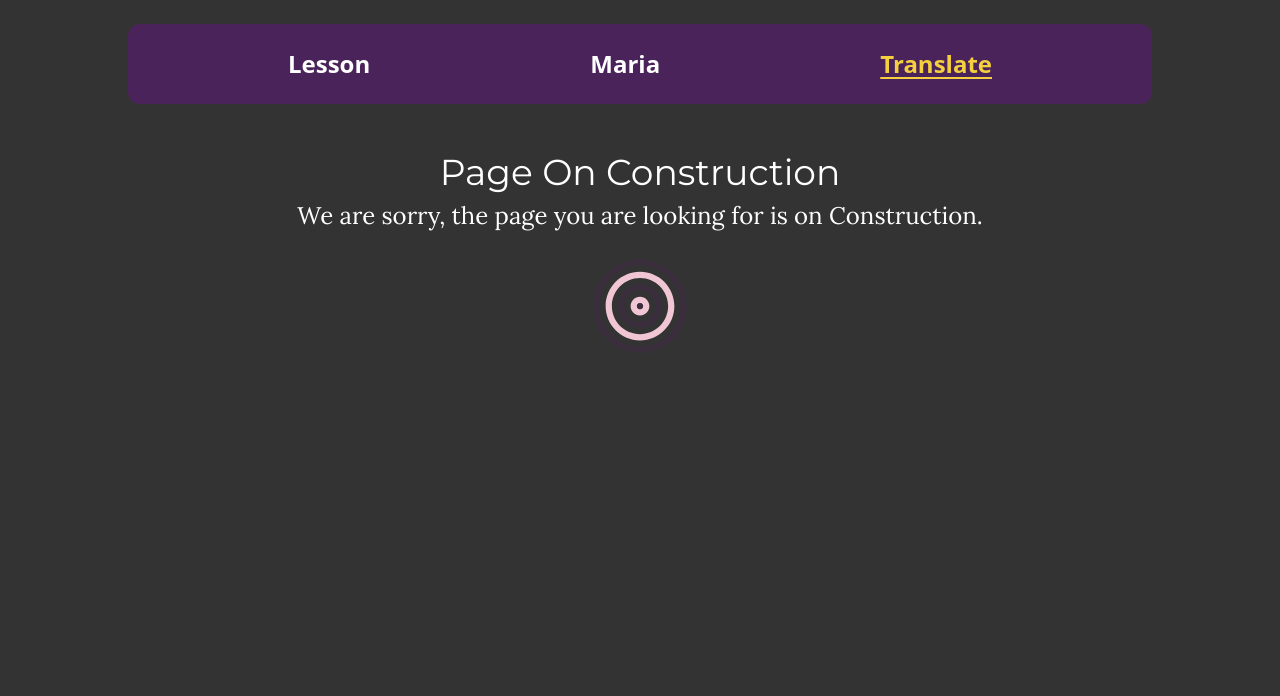
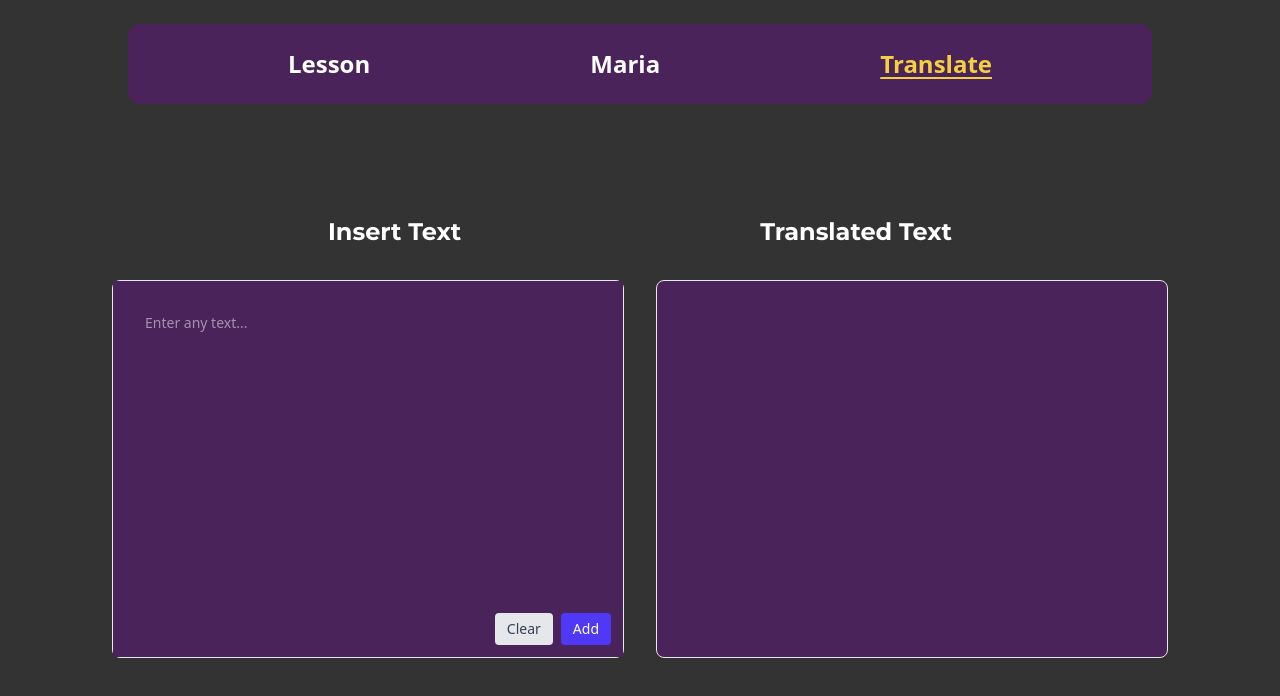
Before and after one commit to BetaCoder28/maria, a React (Vite) app: page /translate in a window 1280 px wide. Shown: the top 696 px of the page. Built offline with nearby package versions, Linux system fonts and the light colour scheme.

Commit message:
Translate added

```diff
--- a/src/Components/Feedback/index.jsx
+++ b/src/Components/Feedback/index.jsx
@@ -1,6 +1,6 @@
 const Feedback = () => {
     return(
-        <div className="w-full h-auto bg-[#4A235A] mt-18 ml-2 rounded-xl md:w-4/5 lg:w-4/5">
+        <div className="w-full border border-white h-auto bg-[#4A235A] mt-18 ml-2 rounded-xl md:w-4/5 lg:w-4/5">
                 <div className="p-8">
                     <h3 className="text-xl font-bold mb-2">Feedback</h3>
                     <hr></hr>
--- a/src/Components/Listening/index.jsx
+++ b/src/Components/Listening/index.jsx
@@ -10,8 +10,10 @@ const Listening = () => {
                         animationDuration: "1s",
                     }}
                 />
+
             ))}
         </div>
+
     );
 }
 
--- a/src/Pages/App/Index.jsx
+++ b/src/Pages/App/Index.jsx
@@ -4,6 +4,7 @@ import './App.css'
 import NavBar from '../../Components/NavBar'
 import Home from '../Home';
 import Maria from '../Maria';
+import Translator from '../Translate';
 import NotFound from '../NotFound';
 import PageConstruction from '../Construction';
 
@@ -13,7 +14,7 @@ const AppRoutes = () => {
     {path : '/', element : <Home />},
     {path : '/lessons', element : <PageConstruction />},
     {path : '/maria', element : <Maria />},
-    {path : '/translate', element : <PageConstruction />},
+    {path : '/translate', element : <Translator />},
     {path : '/*', element : <NotFound /> },
 
   ])
--- a/src/Pages/Maria/index.jsx
+++ b/src/Pages/Maria/index.jsx
@@ -5,6 +5,7 @@ import Listening from "../../Components/Listening";
 const Maria = () => {
     return(
         <div className="flex flex-col md:flex-row justify-between w-full h-auto p-4 md:p-8">
+            {/* Animación del listening */}
             <div className="w-full mt-18 md:w-3/5 mb-4 md:mb-0 md:mr-4 lg:ml-48">
                 <aside className="text-center">
                     <MariaImage />
--- /dev/null
+++ b/src/Pages/Translate/index.jsx
@@ -0,0 +1,65 @@
+const Translator = () => {
+
+    return(
+            <section className="m-20">
+                <div class="mx-auto max-w-screen-xl px-4 py-8 sm:px-6 lg:px-8">
+                    <div className="flex flex-row justify-between mb-8">
+                        <h2 className="text-2xl font-bold ml-54">Insert Text</h2>
+                        <h2 className="text-2xl font-bold mr-54">Translated Text</h2>
+                    </div>
+
+                    <div class="grid grid-cols-1 gap-4 md:grid-cols-2 md:items-center md:gap-8">
+
+                        <div>
+                            <div
+                                class=" rounded-lg border border-gray-200 shadow-xs focus-within:border-white focus-within:ring-1 focus-within:ring-white"
+                            >
+                                <textarea
+                                id="OrderNotes"
+                                class="w-full min-h-80 h-auto bg-[#4A235A] p-8 resize-none border-none align-top focus:ring-0 sm:text-sm"
+                                rows="4"
+                                placeholder="Enter any text..."
+                                ></textarea>
+
+                                <div class="flex items-center justify-end gap-2 bg-[#4A235A] p-3">
+                                <button
+                                    type="button"
+                                    class="rounded-sm bg-gray-200 px-3 py-1.5 text-sm font-medium text-gray-700 hover:text-gray-600"
+                                >
+                                    Clear
+                                </button>
+
+                                <button
+                                    type="button"
+                                    class="rounded-sm bg-indigo-600 px-3 py-1.5 text-sm font-medium text-white hover:bg-indigo-700"
+                                >
+                                    Add
+                                </button>
+                                </div>
+                            </div>
+                        </div>
+                    {/* Translated part */}
+                        <div>
+                            <div
+                                class="overflow-hidden p-8 bg-[#4A235A] rounded-lg border border-gray-200 shadow-xs focus-within:border-white focus-within:ring-1 focus-within:ring-white"
+                            >
+                                    <textarea
+                                    id="OrderNotes"
+                                    class="w-full min-h-78 h-auto resize-none border-none align-top focus:ring-0 sm:text-sm"
+                                    rows="4"
+                                    ></textarea>
+                                </div>
+                            </div>
+                        </div>
+
+
+
+                </div>
+            </section>
+
+    );
+
+}
+
+
+export default Translator;
```
